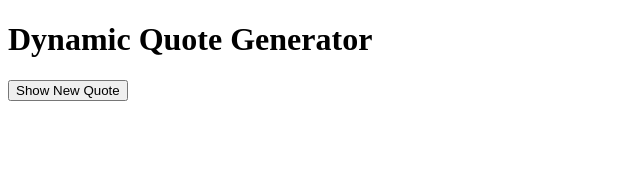
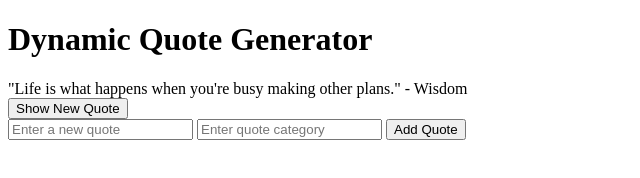
Before and after one commit to Ricardoblaise/alx_fe_javascript, a plain HTML site: page dom-manipulation/index.html in a window 1280 px wide. Shown: the whole page, without its empty margins (0-640 px from the left). Drawn offline with Linux system fonts and the light colour scheme.

Commit message:
initial commit

```diff
--- a/dom-manipulation/index.html
+++ b/dom-manipulation/index.html
@@ -9,6 +9,12 @@
   <h1>Dynamic Quote Generator</h1>
   <div id="quoteDisplay"></div>
   <button id="newQuote">Show New Quote</button>
+
+  <div id="newQuoteForm">
+    <input id="newQuoteText" type="text" placeholder="Enter a new quote" />
+    <input id="newQuoteCategory" type="text" placeholder="Enter quote category" />
+    <button id="addQuoteButton">Add Quote</button>
+</div>
   <script src="script.js"></script>
 </body>
 </html>
```
